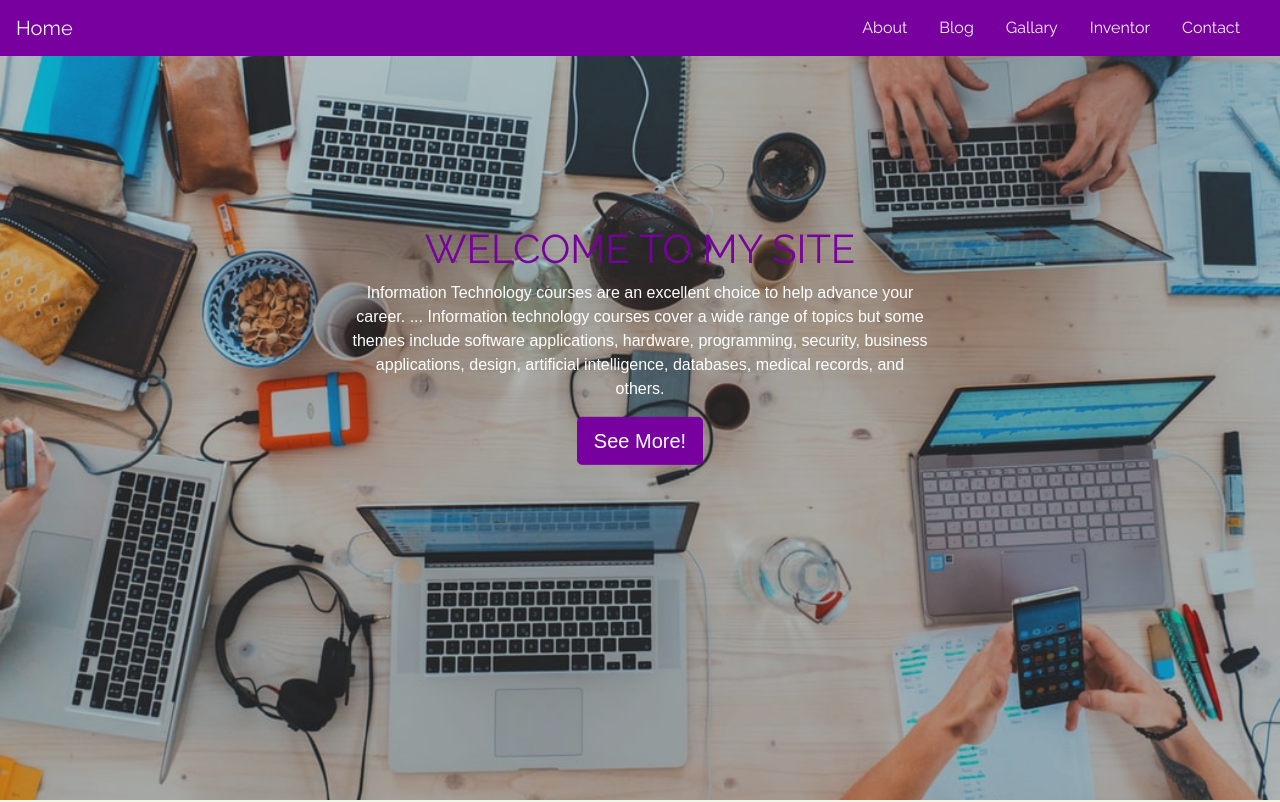
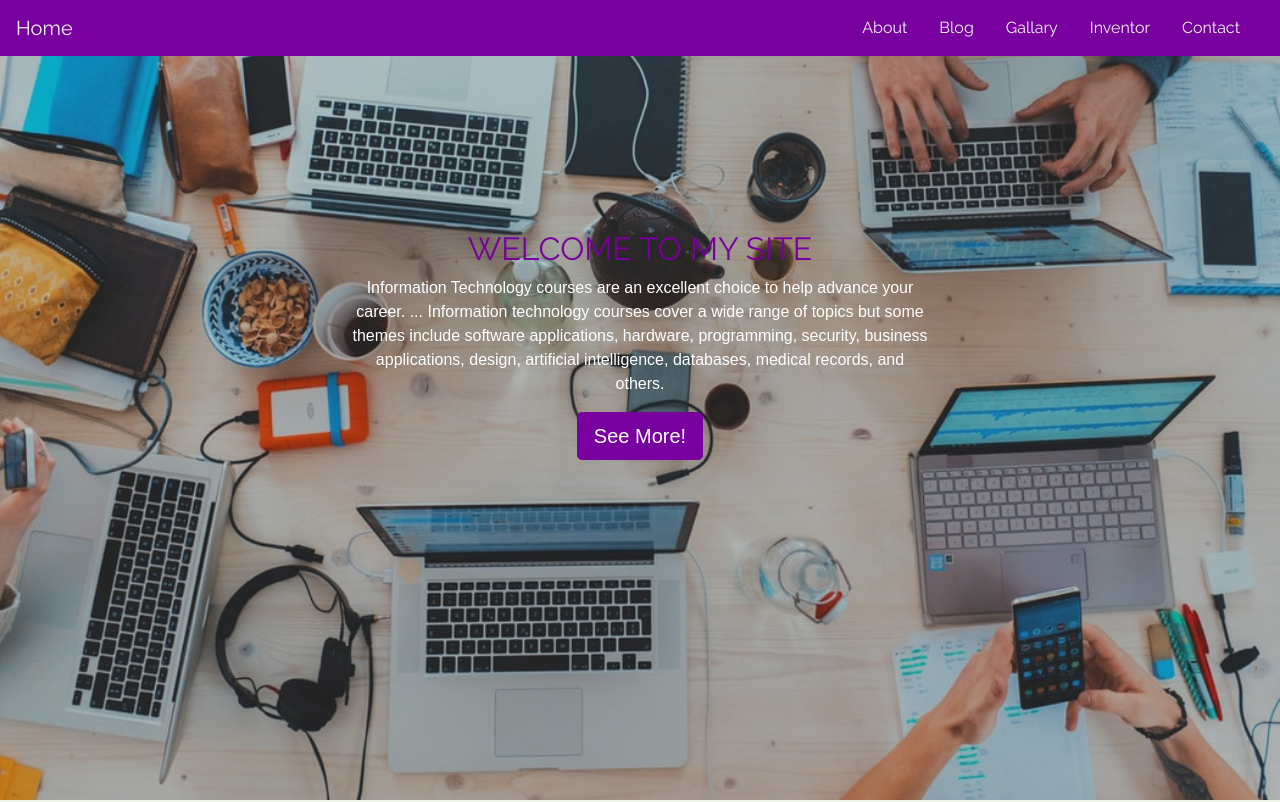
Before and after one commit to shalakashinde/HtmlCssWebsite, a plain HTML site: page index.html in a window 1280 px wide. Shown: the top 802 px of the page. Drawn offline with nearby package versions, Linux system fonts and the light colour scheme.

Commit message:
changes in header h1

```diff
--- a/css/main.css
+++ b/css/main.css
@@ -5,7 +5,7 @@ html,h1,h2,h3,h4,h5,h6,a{
  font-family: "Raleway";
 }
 
-h1 {
+h1{
 	color: black;
 	position: relative;
 }
@@ -65,7 +65,7 @@ background-color:#007bff!important
 	text-align: center;
 	padding: 2em;
 }
-.description h1 {
+.description h2 {
 	color: #77009e;
 
 }
--- a/index.html
+++ b/index.html
@@ -51,7 +51,7 @@
 	<div class="overlay"></div>
 		<div class="container">
 	 	 <div class="description">
-			<h1>WELCOME TO MY SITE</h1>
+			<h2>WELCOME TO MY SITE</h2>
 			<p>Information Technology courses are an excellent choice to help advance your career. ... Information technology courses cover a wide range of topics but some themes include software applications, hardware, programming, security, business applications, design, artificial intelligence, databases, medical records, and others.</p>
 		<button class="btn btn-outline-secondary btn-lg">See More!</button>
 
```
